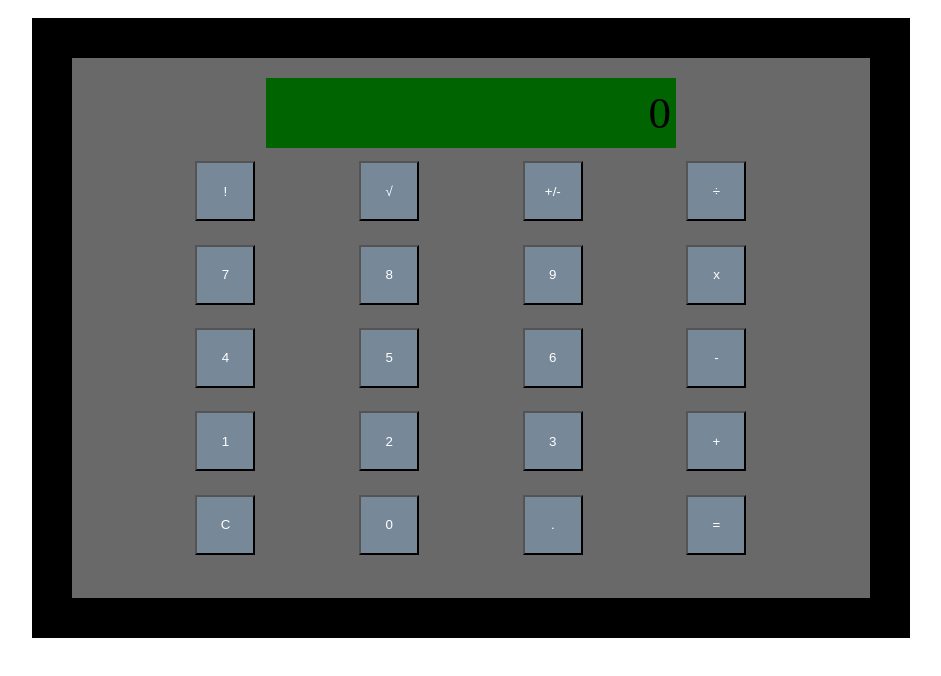
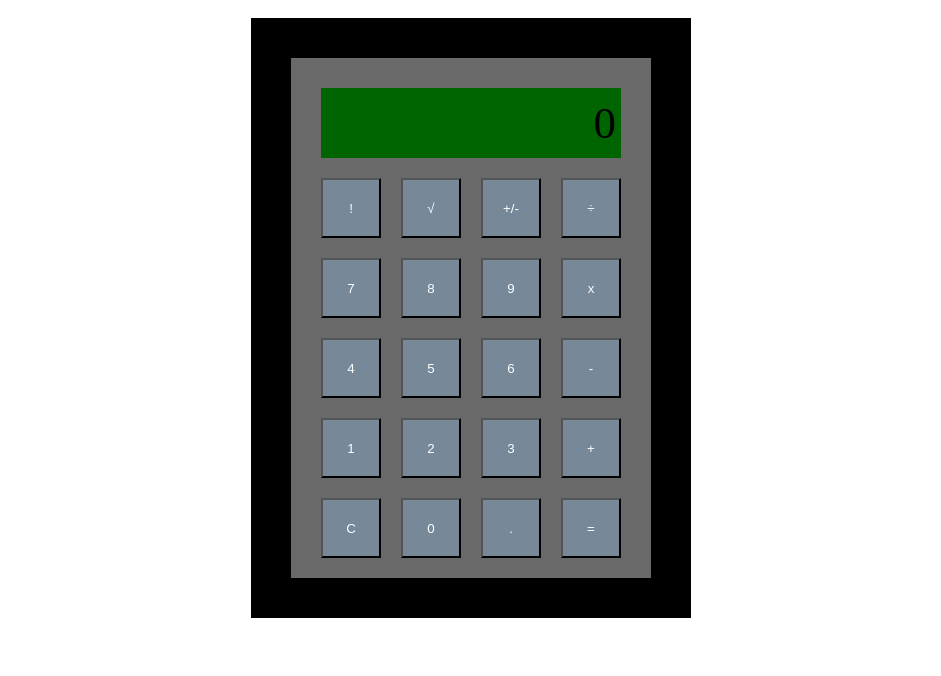
Before and after one commit to CPettifo/odin-calculator, a plain HTML site: page index.html in a window 1280 px wide. Shown: the whole page, without its empty margins (179-1120 px from the left). Drawn offline with Linux system fonts and the light colour scheme.

Commit message:
resize calculator div

```diff
--- a/style.css
+++ b/style.css
@@ -12,8 +12,8 @@
     flex-direction: column;
     justify-content: space-around;
     align-items: space-between;
-    width: 60%;
-    height: 500px;
+    width: 320px;
+    height: 480px;
     border: 40px black;
     border-style: solid;
     padding: 20px;
@@ -23,8 +23,9 @@
 .row {
     display: flex;
     flex: 1;
-    justify-content: space-evenly;
+    justify-content: space-between;
     background-color: #696969;
+    padding: 10px;
 }
 
 .button {
```
